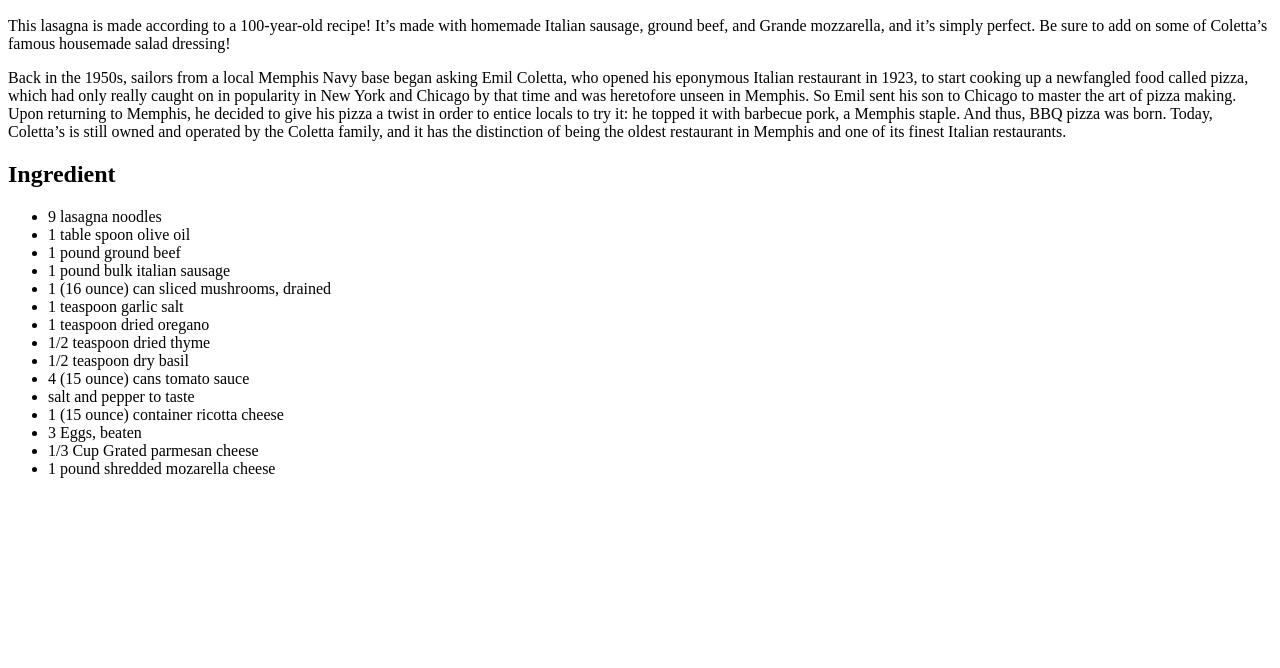
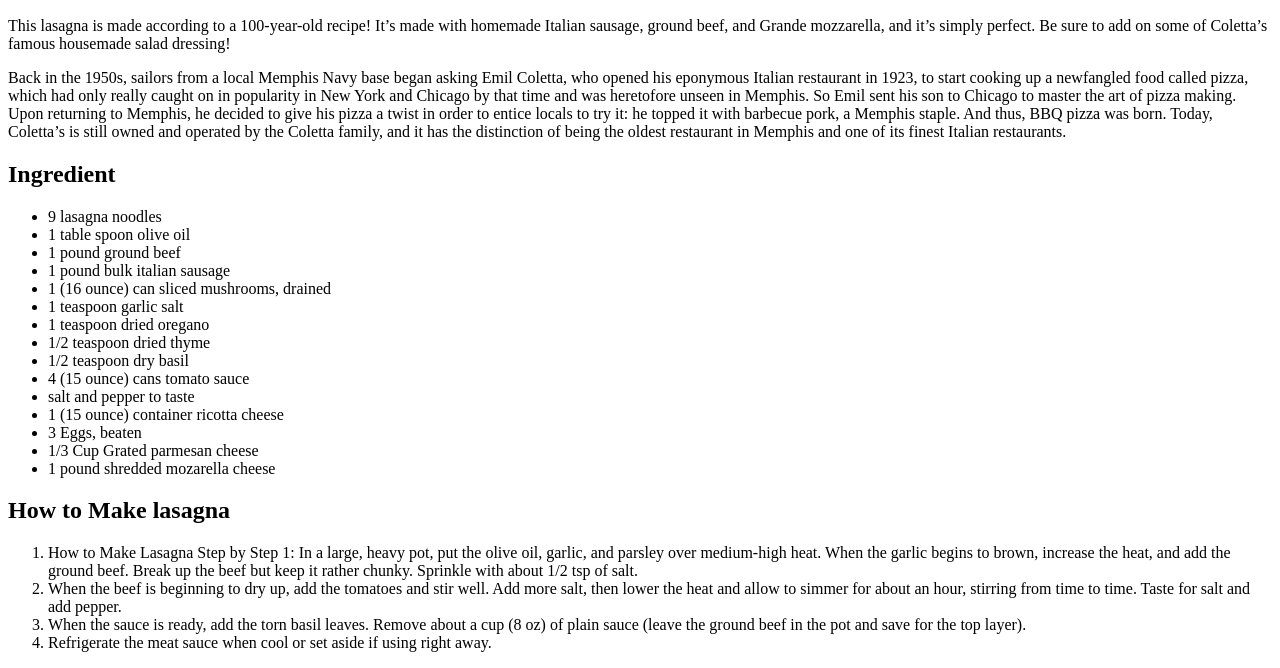
Before and after one commit to marcleydevathlete/oden-recipes, a plain HTML site: page recipes/lasagna.html in a window 1280 px wide. Shown: the part 334-1002 px from the top of the page. Before the commit the page ends 828 px from the top, so only its background shows below. Drawn offline with Linux system fonts and the light colour scheme.

Commit message:
Add the step how to make lasagna recipe in an ordonered list

```diff
--- a/recipes/lasagna.html
+++ b/recipes/lasagna.html
@@ -47,5 +47,27 @@
             <li>1/3 Cup Grated parmesan cheese</li>
             <li>1 pound shredded mozarella cheese</li>
         </ul>
+        <h2>How to Make lasagna</h2>
+        <ol>
+            <li>How to Make Lasagna Step by Step 1: In a large,
+                 heavy pot, put the olive oil, garlic, and
+                 parsley over medium-high heat. When the garlic
+                 begins to brown, increase the heat, and add the
+                 ground beef. Break up the beef but keep it
+                 rather chunky. Sprinkle with about 1/2 tsp of
+                 salt.</li>
+            <li>When the beef is beginning to dry up, add the
+                tomatoes and stir well. Add more salt, then
+                lower the heat and allow to simmer for about
+                 an hour, stirring from time to time. Taste
+                 for salt and add pepper.</li>
+            <li> When the sauce is ready, add the torn basil
+                leaves. Remove about a cup (8 oz) of plain
+                sauce (leave the ground beef in the pot and
+                save for the top layer).</li>
+
+            <li>Refrigerate the meat sauce when cool or set
+                aside if using right away. </li>
+        </ol>
 </body>
 </html>
```
